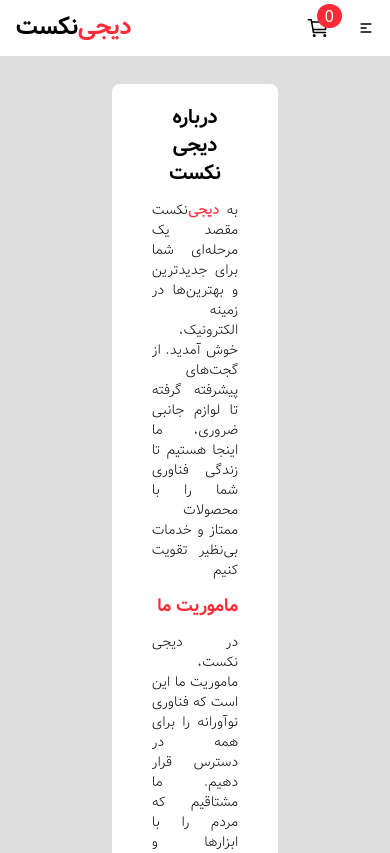
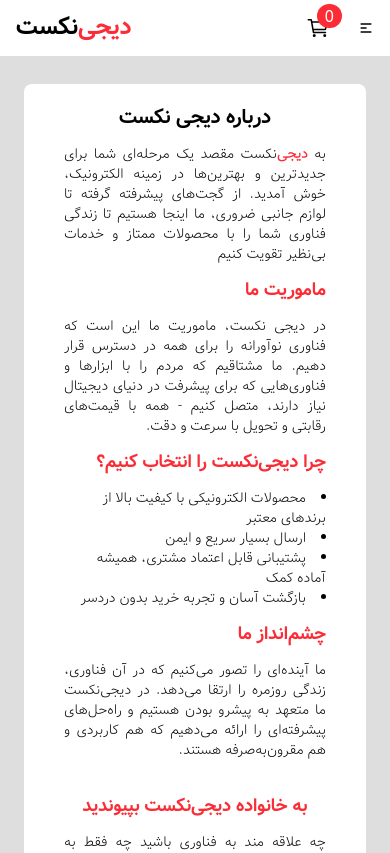
Before and after one commit to Reza-Hajibabaei01/Diginext-react-tailwind, a React (Vite) app: page /about in a window 390 px wide. Shown: the top 853 px of the page. Built offline with nearby package versions, Linux system fonts and the light colour scheme; no server answers.

Commit message:
Making the About Us page responsive

```diff
--- a/src/pages/About.jsx
+++ b/src/pages/About.jsx
@@ -7,7 +7,7 @@
     <div className="flex items-center justify-center bg-[#DEDEDE]">
       <div
         dir="rtl"
-        className="bg-white my-7 mx-28 w-full py-5 px-10 rounded-lg"
+        className="bg-white my-7 mx-6 md:mx-18 lg:mx-28 w-full py-5 px-10 rounded-lg"
       >
         <div>
           <h1 className="text-center font-Vazir-Bold text-xl">
```
